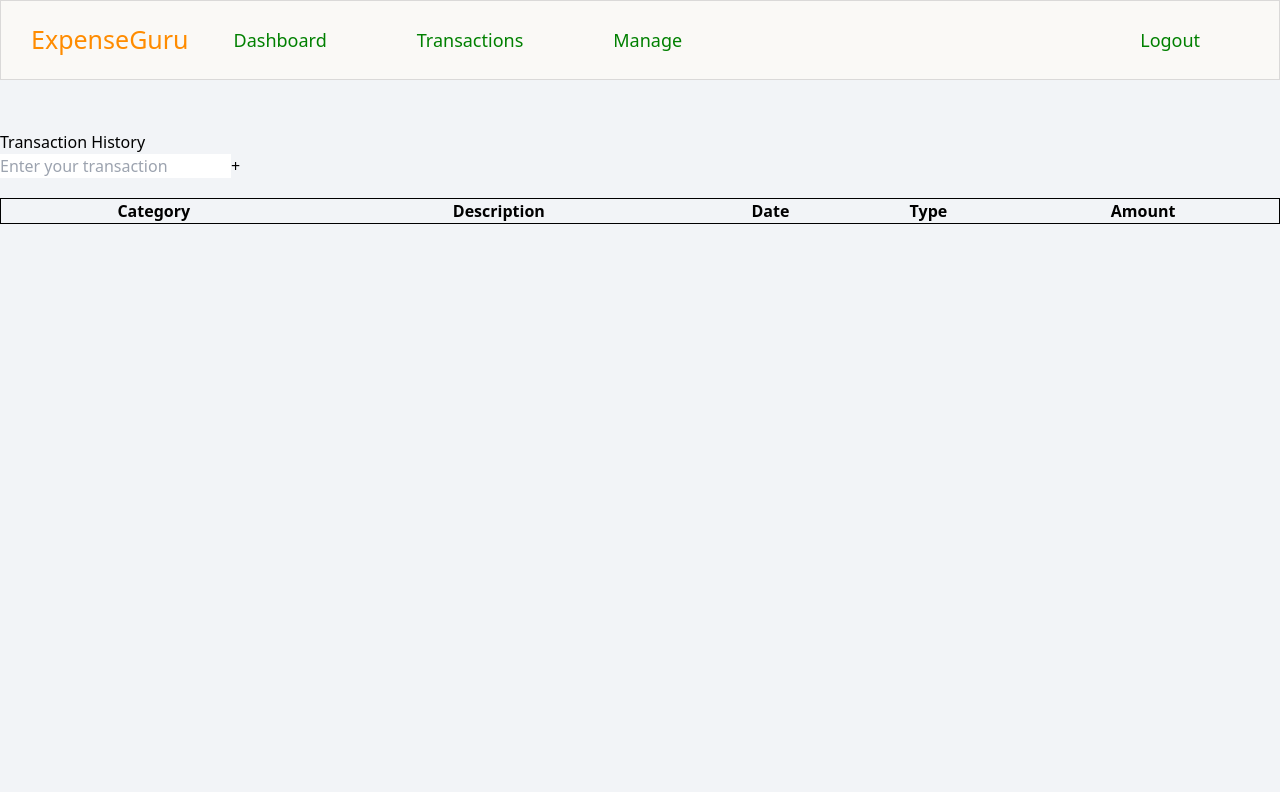
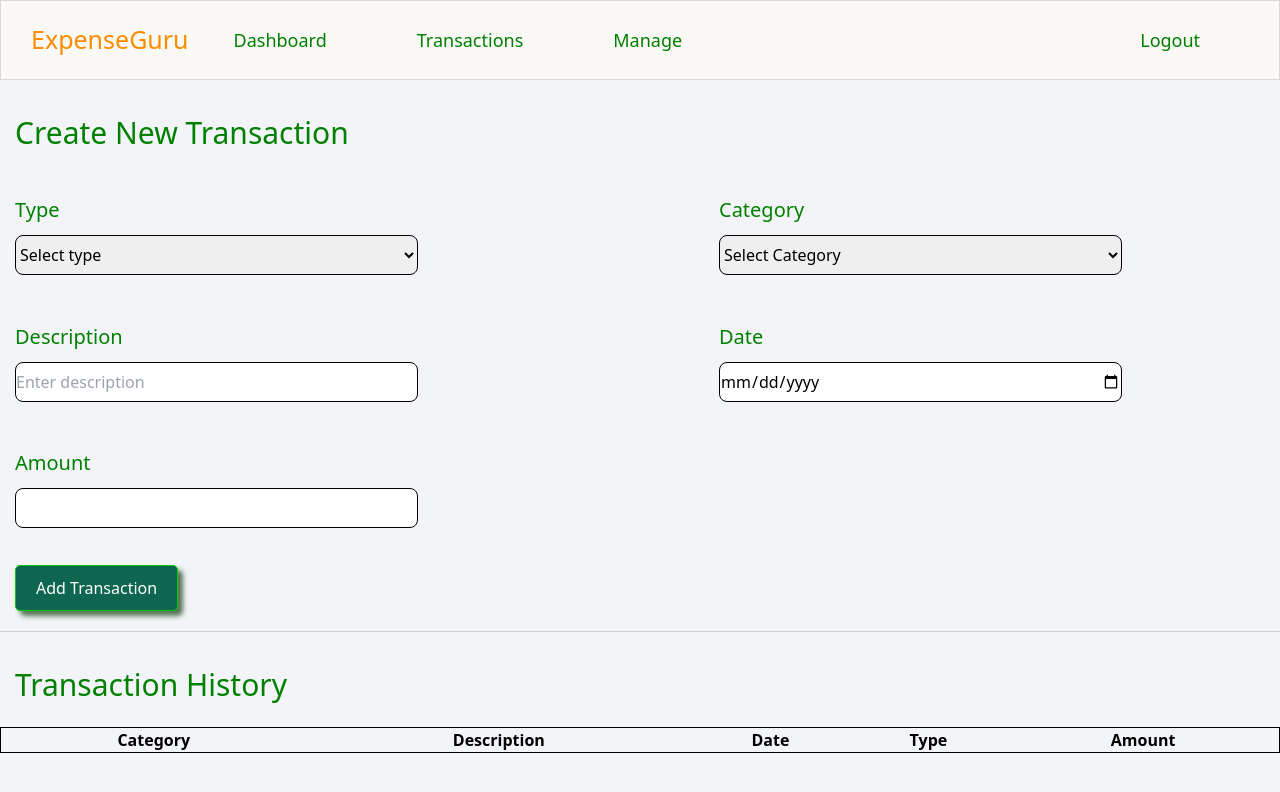
Before and after one commit to WEBDEV-Rajat/Agile-Avengers, a React (Create React App) app in the folder frontend/: page /transactions in a window 1280 px wide. Shown: the top 792 px of the page. Built offline with nearby package versions, Linux system fonts and the light colour scheme.

Commit message:
some changes in frontend

```diff
--- a/frontend/package.json
+++ b/frontend/package.json
@@ -9,6 +9,7 @@
     "@testing-library/user-event": "^13.5.0",
     "axios": "^1.7.7",
     "react": "^18.3.1",
+    "react-day-picker": "^9.3.0",
     "react-dom": "^18.3.1",
     "react-icons": "^5.3.0",
     "react-redux": "^9.1.2",
--- a/frontend/src/HomePage/Dashboard/Components/Overview.css
+++ b/frontend/src/HomePage/Dashboard/Components/Overview.css
@@ -9,6 +9,10 @@
     margin-bottom : 20px;
     font-size: 30px;
     color : green;
+}
+.rdp-root{
+    border: 1px solid red;
+    width: 20%;
 }
 
 .incexpbal{
--- a/frontend/src/HomePage/Dashboard/Components/Overview.jsx
+++ b/frontend/src/HomePage/Dashboard/Components/Overview.jsx
@@ -1,4 +1,5 @@
 import React from 'react';
+import {DayPicker} from "react-day-picker";
 import "./Overview.css";
 import img1 from './assets/img-1.avif';
 import img2 from './assets/img-2.png';
@@ -7,7 +8,9 @@ import img3 from './assets/img-3.png';
 const Overview = () => {
   return (
     <div className='overview'>
+      <div className='calendar'>
       <h1>Overview</h1>
+      </div>
       <div className='incexpbal'>
       <div className='Income'>
     <img src={img1} alt="Income" />
--- a/frontend/src/HomePage/Dashboard/Dashboard.css
+++ b/frontend/src/HomePage/Dashboard/Dashboard.css
@@ -18,7 +18,7 @@
 }
 .Hellouser h1{
   color: green;
-  font-size : 35px;
+  font-size : 30px;
   margin: 0;
 }
 .buttons {
--- /dev/null
+++ b/frontend/src/HomePage/Manage/Manage.css
@@ -0,0 +1,32 @@
+.cat{
+    width: 100%;
+    position : absolute;
+    margin-top: 100px;
+}
+.manage-cats{
+    display : flex;
+    flex-direction: row;
+    justify-content: space-between;
+    margin-left: 15px;
+}
+.manage-cats h1{
+    font-size : 25px;
+    color : green;
+}
+.manage-cats button {
+   padding : 5px;
+   font-weight : 500;
+   font-size: 12px;
+   border: 1px solid rgba(87, 87, 87, 0.566);
+   background-color : green;
+   color: white;
+   margin: 25px 15px 0 0;
+   border-radius: 15px;
+}
+.cats{
+    border: 1px solid rgba(159, 159, 159, 0.717);
+    height : 150px;
+    margin : 10px 10px 0 10px;
+    overflow-x: auto;
+
+}
--- a/frontend/src/HomePage/Manage/Manage.jsx
+++ b/frontend/src/HomePage/Manage/Manage.jsx
@@ -1,10 +1,27 @@
 import React from 'react'
 import Navbar from '../Navigationbar';
+import "./Manage.css"
 
 const Manage = () => {
   return (
     <div>
       <Navbar/>
+      <div className='cat'>
+      <div className='inc-cat'>
+        <div className='manage-cats'>
+        <h1>Manage Income Categories</h1>
+        <button>+ Create New Category</button>
+        </div>
+        <div className="cats"></div>
+      </div>
+      <div className="exp-cat">
+      <div className='manage-cats'>
+        <h1>Manage Expense Categories</h1>
+        <button>+ Create New Category</button>
+        </div>
+        <div className="cats"></div>
+      </div>
+      </div>
     </div>
   )
 }
--- a/frontend/src/HomePage/Transactions/ToDoInput.jsx
+++ b/frontend/src/HomePage/Transactions/ToDoInput.jsx
@@ -1,4 +1,5 @@
 import React,{useState} from "react";
+import "./Transactions.css"
 function TodoInput(props) {
     const [inputText,setInputText] = useState('');
     const handleEnterPress = (e)=>{
@@ -9,21 +10,40 @@ function TodoInput(props) {
     }
   return (
     <div className="input-container">
-      <input
-        type="text"
-        className="input-box-todo"
-        placeholder="Enter your transaction"
-        value={inputText}
-        onChange={e=>{
-            setInputText(e.target.value)
-        }}
-        onKeyDown={handleEnterPress}
-      />
-      <button className="add-btn"
-      onClick={()=>{
-        props.addList(inputText)
-        setInputText("")
-      }}>+</button>
+      <form action="">
+        <div className="elements">
+      <div className="type">
+      <h1>Type</h1>
+      <select name="" id=""required>
+        <option value="">Select type</option>
+        <option value="">Income</option>
+        <option value="">Expense</option>
+      </select>
+      </div>
+      <div className="category">
+      <h1>Category</h1>
+      <select name="" id="" required>
+        <option>Select Category</option>
+        <option value=""> + Create New Category</option>
+        <option value=""></option>
+      </select>
+      </div>
+      <div className="description">
+      <h1>Description</h1>
+      <input type="text" placeholder="Enter description" />
+      </div>
+      <div className="date">
+      <h1>Date</h1>
+      <input type="date" required />
+      </div>
+      <div className="amount">
+      <h1>Amount</h1>
+      <input type="number" required />
+      </div>
+      </div>
+        <button type="submit" className="submit">Add Transaction</button>
+      </form>
+
     </div>
   );
 }
--- a/frontend/src/HomePage/Transactions/Transactions.css
+++ b/frontend/src/HomePage/Transactions/Transactions.css
@@ -5,7 +5,57 @@
 .main-container {
     width : 100%;
     position : absolute;
-    margin-top : 100px;
+    margin-top : 80px;
+}
+.main-container h1{
+  font-size: 30px;
+  color: green;
+  margin-bottom: 10px;
+  margin-left : 15px;
+}
+
+.new-transaction{
+  padding-bottom: 20px;
+  border-bottom: 1px solid rgba(159, 159, 159, 0.429);
+}
+
+.elements {
+  display: grid;
+  grid-template-columns: 1fr 1fr;
+  column-gap: 10%;
+  width: 100%;
+  height : 380px;
+}
+
+
+.submit{
+  padding: 10px 20px;
+  border-radius: 5px;
+  color: white;
+  background-color: green;
+  margin-top : 20px;
+  margin-left: 15px;
+  background-color : rgb(15, 102, 79);
+  border: 1px solid rgb(5, 202, 5);
+  box-shadow: 5px 5px 5px rgb(84, 116, 84);
+}
+
+.submit:hover{
+  background-color : rgb(42, 164, 129);
+  transition : 0.2s;
+}
+
+
+.input-container h1{
+  font-size: 20px;
+}
+
+.input-container input, .input-container select{
+  width : 70%;
+  height: 40px;
+  border: 1px solid black;
+  border-radius : 8px;
+  margin-left : 15px;
 }
 
 table{
--- a/frontend/src/HomePage/Transactions/Transactions.jsx
+++ b/frontend/src/HomePage/Transactions/Transactions.jsx
@@ -4,7 +4,7 @@ import "./Transactions.css";
 import TodoInput from './ToDoInput';
 import Todolist from './TodoList';
 const Transactions = () => {
-  const [listTodo, setListTodo]=useState([]);
+  const [listTodo, setListTodo] = useState([]);
   let addList = (inputText)=>{
     if(inputText!=='')
       setListTodo([...listTodo,inputText]);
@@ -18,7 +18,8 @@ const Transactions = () => {
     <>
      <Navbar/>
     <div className="main-container">
-      <h1>Transaction History</h1>
+      <div className='new-transaction'>
+      <h1>Create New Transaction</h1>
       <div className="center-container">
         <TodoInput addList={addList}/>
         {listTodo.map((listItem,i)=>{
@@ -27,6 +28,8 @@ const Transactions = () => {
           )
         })}
       </div>
+      </div>
+     <h1>Transaction History</h1>
       <table>
       <tr>
     <th>Category</th>
```
Also changed, not shown: 1 other file (tests, documents, lock files or other folders).
